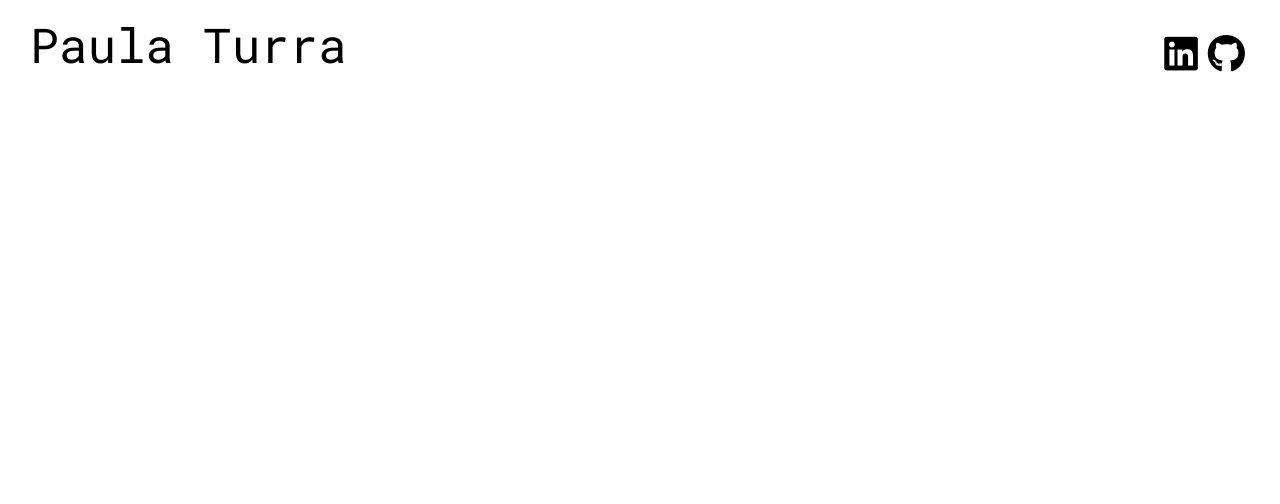
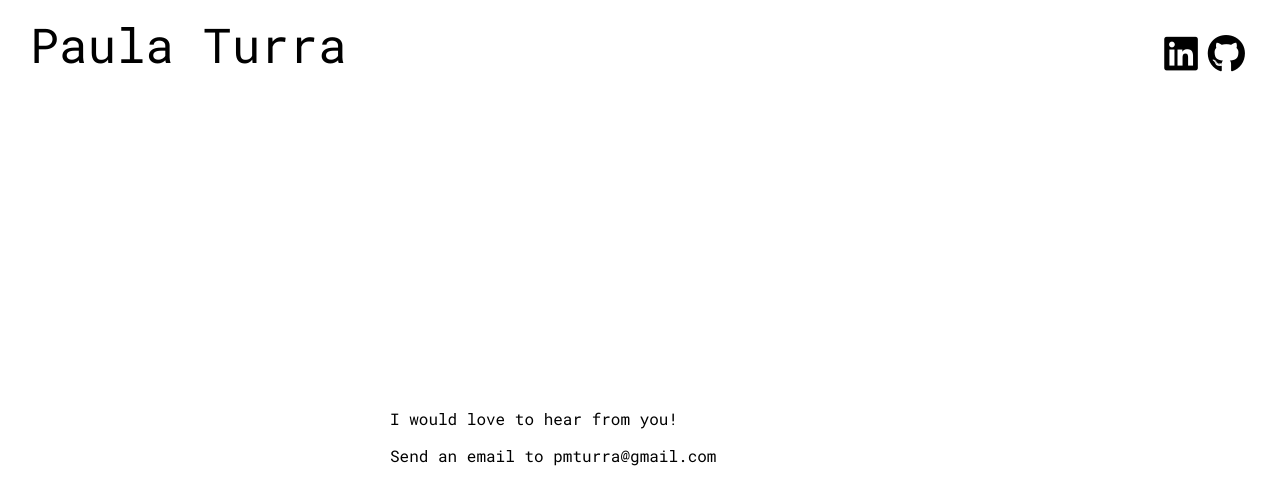
Before and after one commit to pmturra/pmturra.github.io, a plain HTML site: page contact.html in a window 1280 px wide. Drawn offline with Linux system fonts and the light colour scheme.

Commit message:
added email

```diff
--- a/contact.html
+++ b/contact.html
@@ -17,7 +17,8 @@
         </div>
     </header>
     <div class="about_body">
-
+        I would love to hear from you!
+        <p>Send an email to pmturra@gmail.com </p>
         </div>
     </div>
 </body>
```
